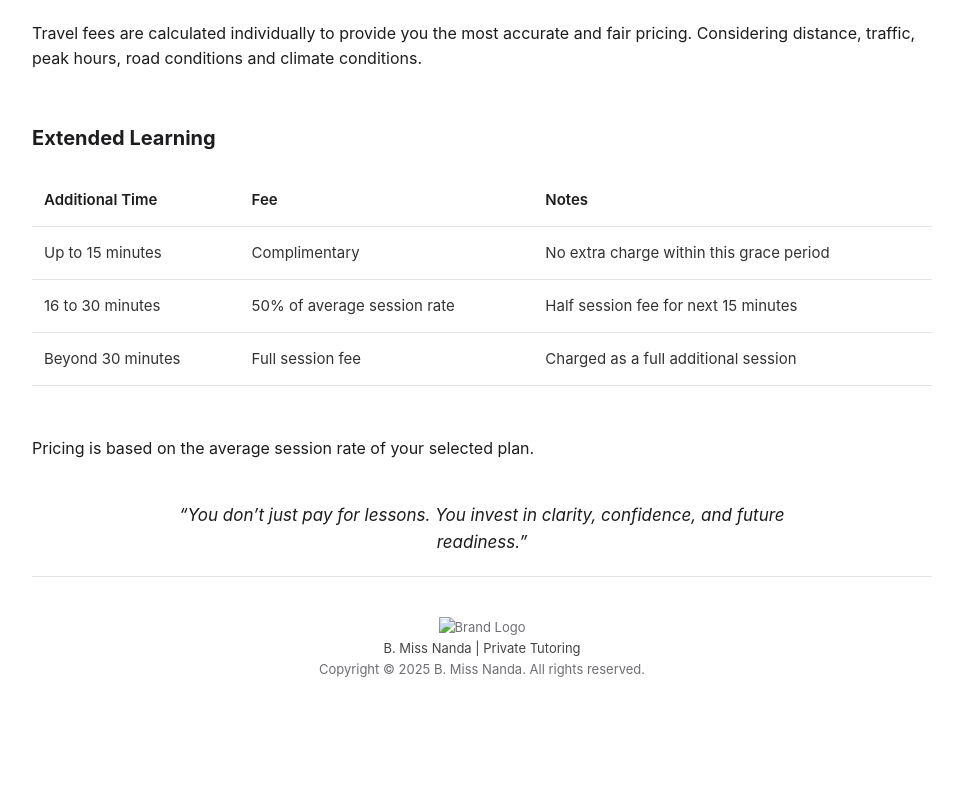
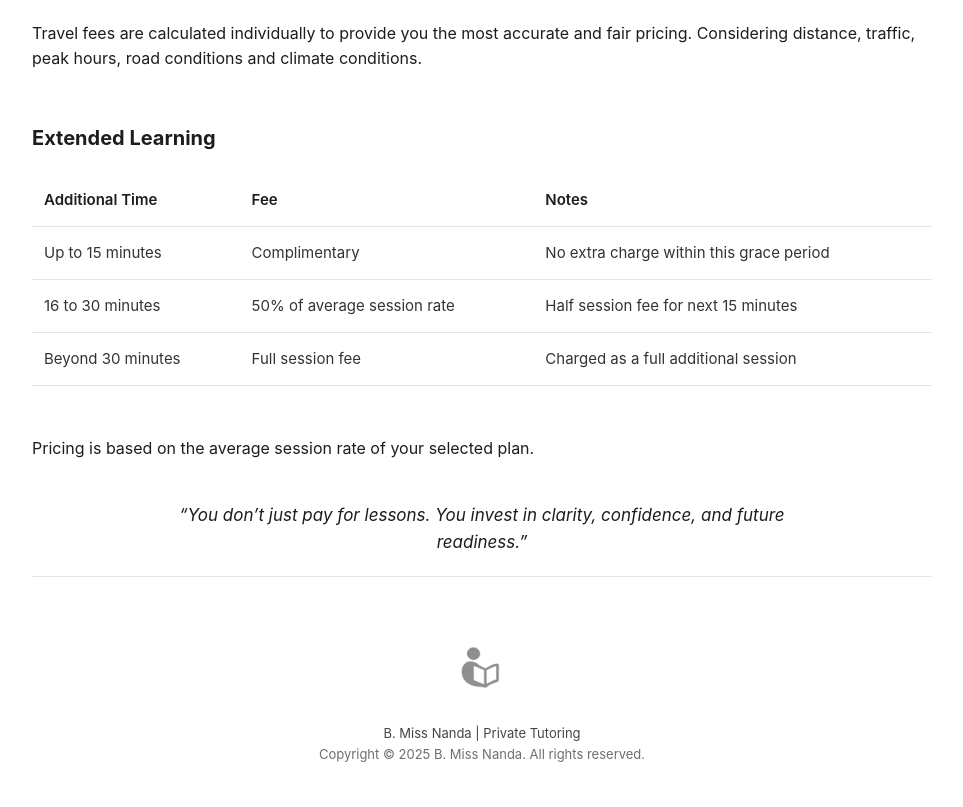
Before and after one commit to Missnanda/plans, a plain HTML site: page index.html in a window 1280 px wide. Shown: the part 3224-4031 px from the top of the page, without its empty margins (158-1121 px from the left). Before the commit the page ends 3983 px from the top, so only its background shows below. Drawn offline with Linux system fonts and the light colour scheme; a web font is replaced by a local one.

Commit message:
Update index.html

```diff
--- a/index.html
+++ b/index.html
@@ -462,7 +462,7 @@
           <p class="quote">“You don’t just pay for lessons. You invest in clarity, confidence, and future readiness.”</p>
 
   <footer>
-    <img src="pictures/IMG_0333.png" alt="Brand Logo" style="width: 100px; height: auto;"/>
+    <img src="IMG_0333.png" alt="Brand Logo" style="width: 100px; height: auto;"/>
     <div class="brand" style="color: #444444;">B. Miss Nanda | Private Tutoring</div>
     <div class="footer-text">Copyright &copy; 2025 B. Miss Nanda. All rights reserved.</div>
   </footer>
```
